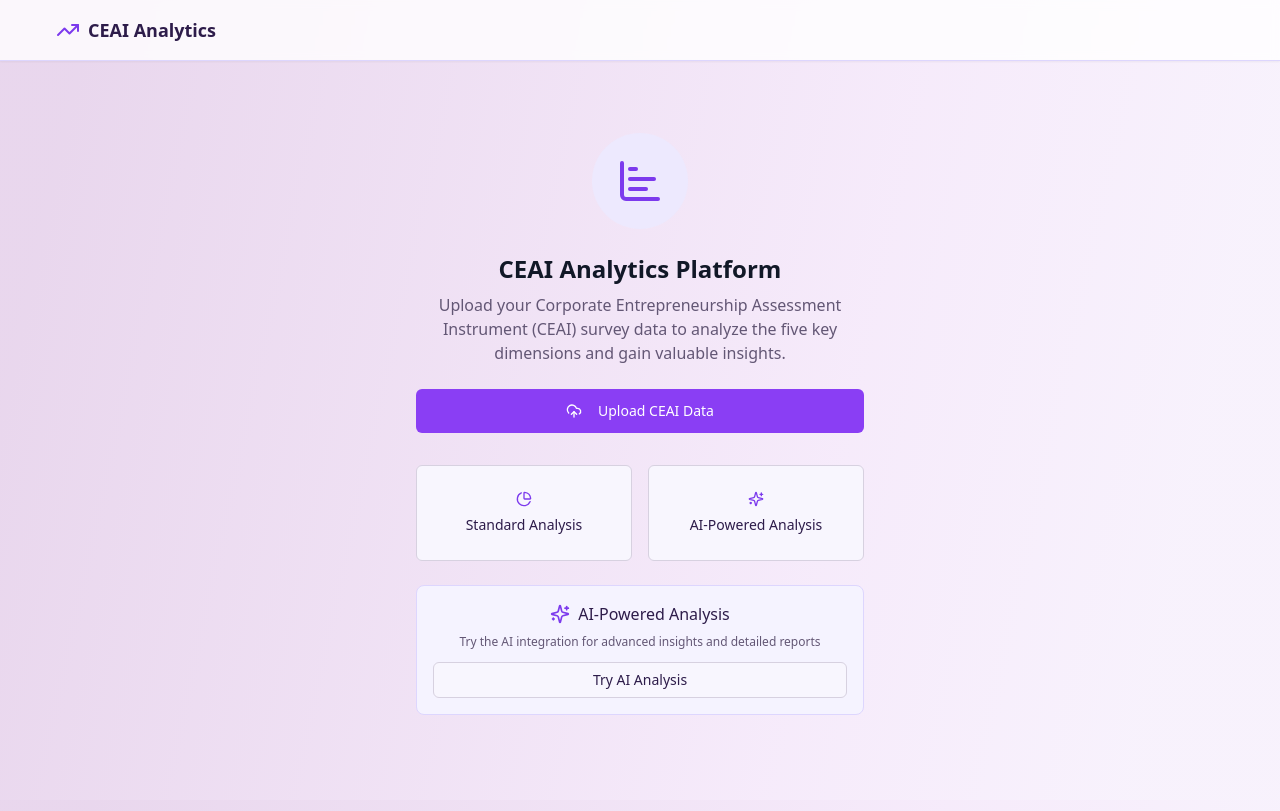
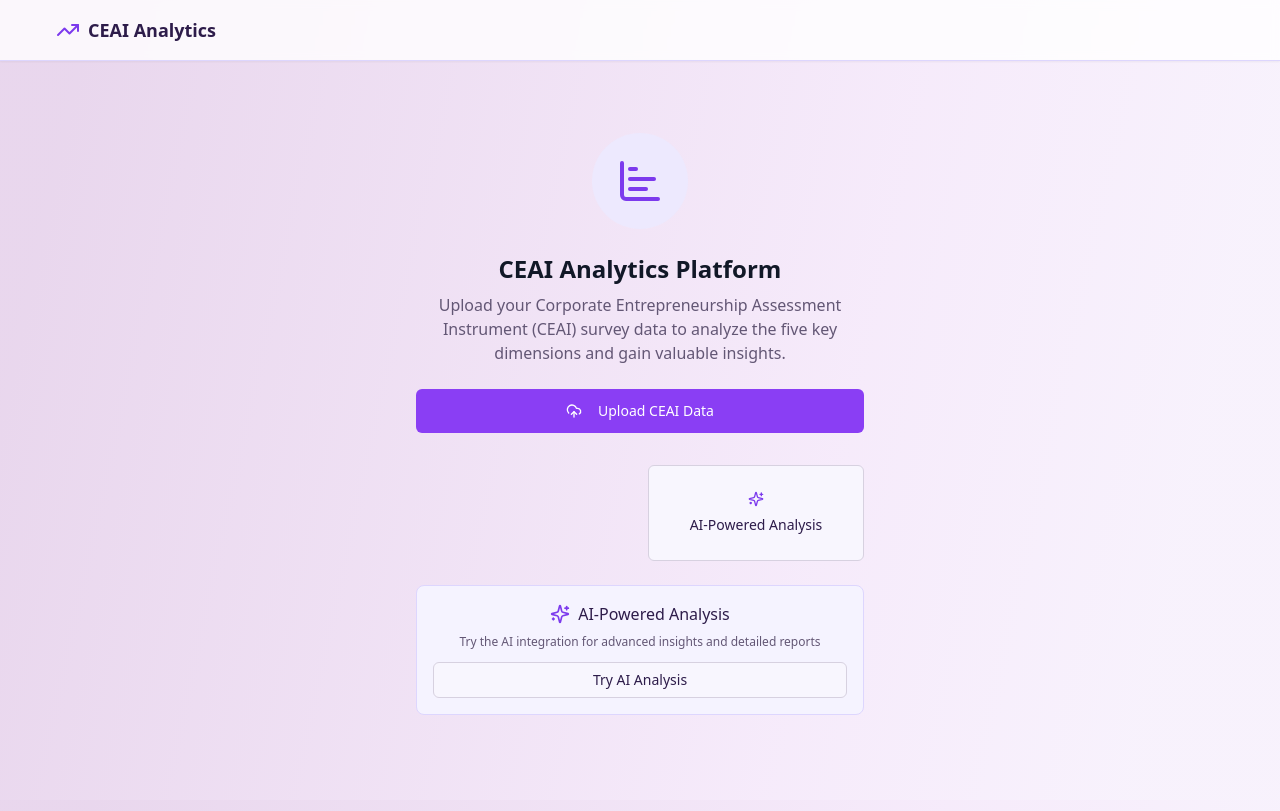
Before and after one commit to Naha1981/analysis-ai, a React (Vite) app: page / in a window 1280 px wide. Built offline with nearby package versions, Linux system fonts and the light colour scheme.

Commit message:
Visual edit in Lovable
Edited UI in Lovable

```diff
--- a/src/components/EmptyState.tsx
+++ b/src/components/EmptyState.tsx
@@ -1,4 +1,3 @@
-
 import React from 'react';
 import { ChartBarIcon, Sparkles, UploadCloud, PieChart } from 'lucide-react';
 import { Button } from '@/components/ui/button';
@@ -27,10 +26,7 @@ const EmptyState: React.FC<EmptyStateProps> = ({
 
         <div className="mt-8 grid grid-cols-1 gap-4 sm:grid-cols-2">
           <Link to="/analysis" className="w-full">
-            <Button variant="outline" className="w-full h-24 flex flex-col items-center justify-center gap-2">
-              <PieChart className="h-8 w-8 text-purple-600" />
-              <span>Standard Analysis</span>
-            </Button>
+
           </Link>
 
           <Link to="/ai-analysis" className="w-full">
```
